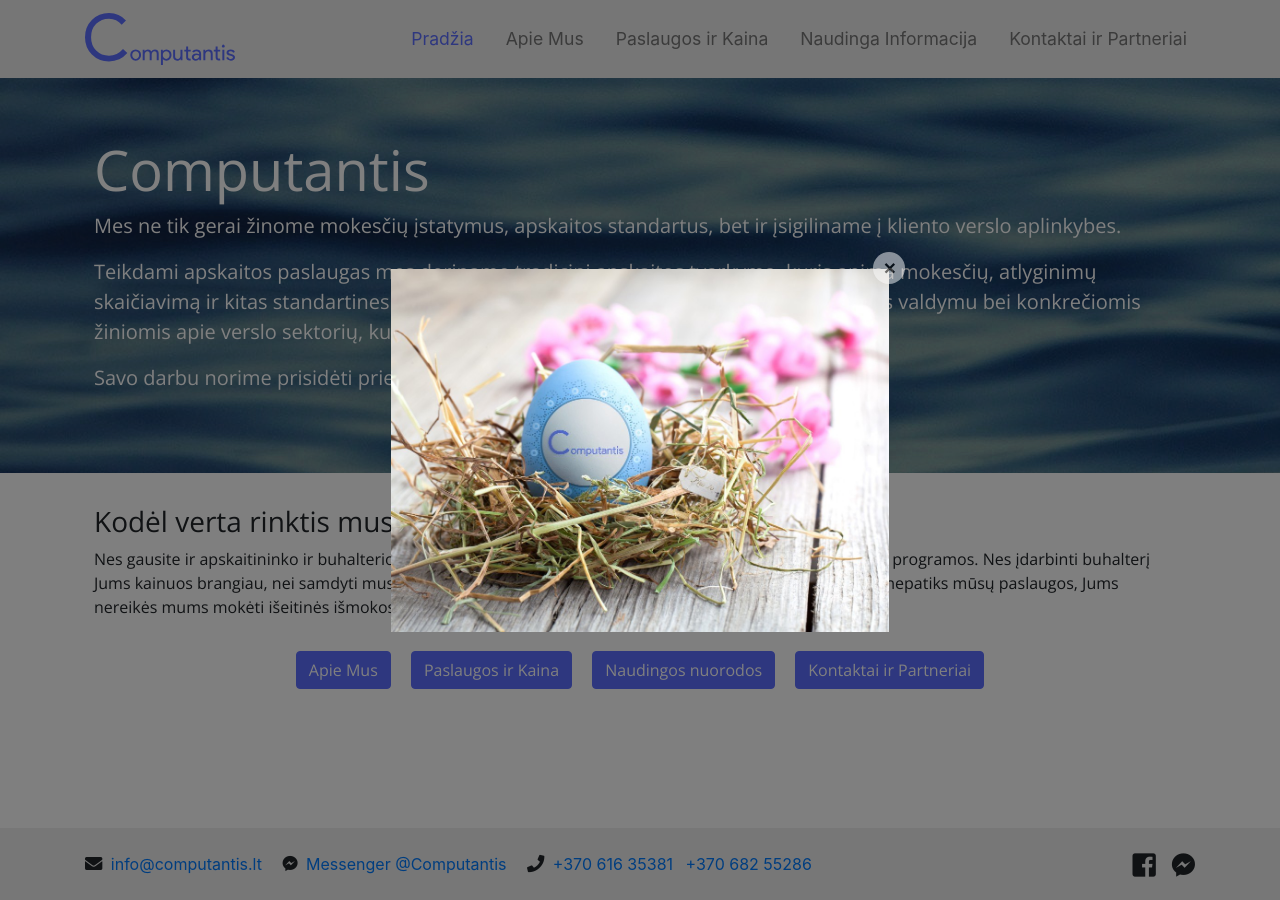
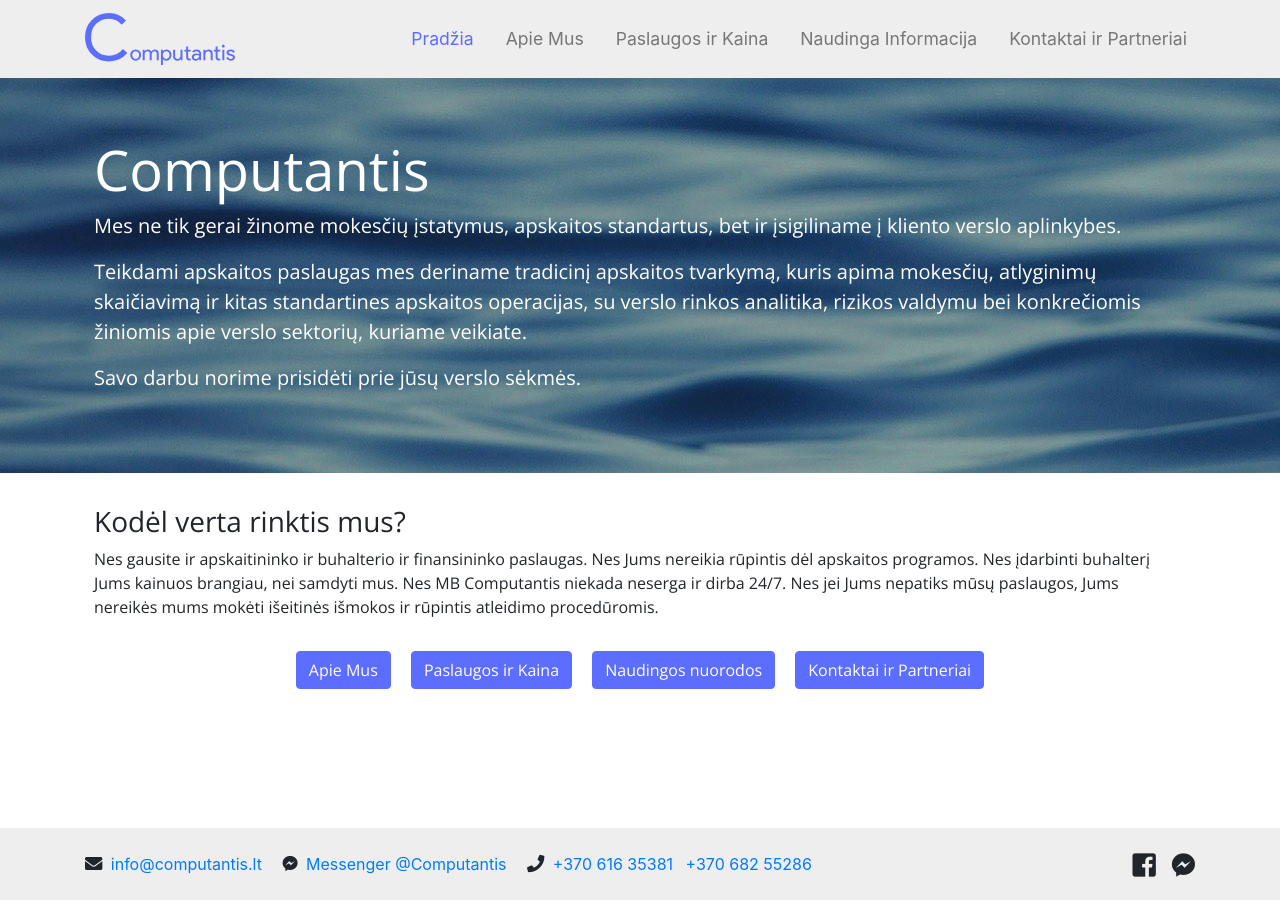
Before and after one commit to MantasJan/Computantis, a Jekyll site: the page built from index.html, in a window 1280 px wide. Built offline with Jekyll 4.4.1, drawn with Linux system fonts in a browser that asks for light colours; nearby versions of some CDN libraries.

Commit message:
removed card

```diff
--- a/index.html
+++ b/index.html
@@ -3,7 +3,7 @@
 permalink: /
 layout: no-container
 ---
-<div class="modal fade" id="atvirute" tabindex="-1" role="dialog" aria-hidden="true">
+<!--<div class="modal fade" id="atvirute" tabindex="-1" role="dialog" aria-hidden="true">
   <div class="modal-dialog modal-dialog-centered" role="document">
     <div class="modal-content">
       <div class="modal-header">
@@ -16,7 +16,7 @@
       </div>
     </div>
   </div>
-</div>
+</div>-->
 <div class="jumbotron jumbotron-fluid">
   <div class="container text-white pl-4 pr-4">
     <h1 class="display-md-4">Computantis</h1>
```
